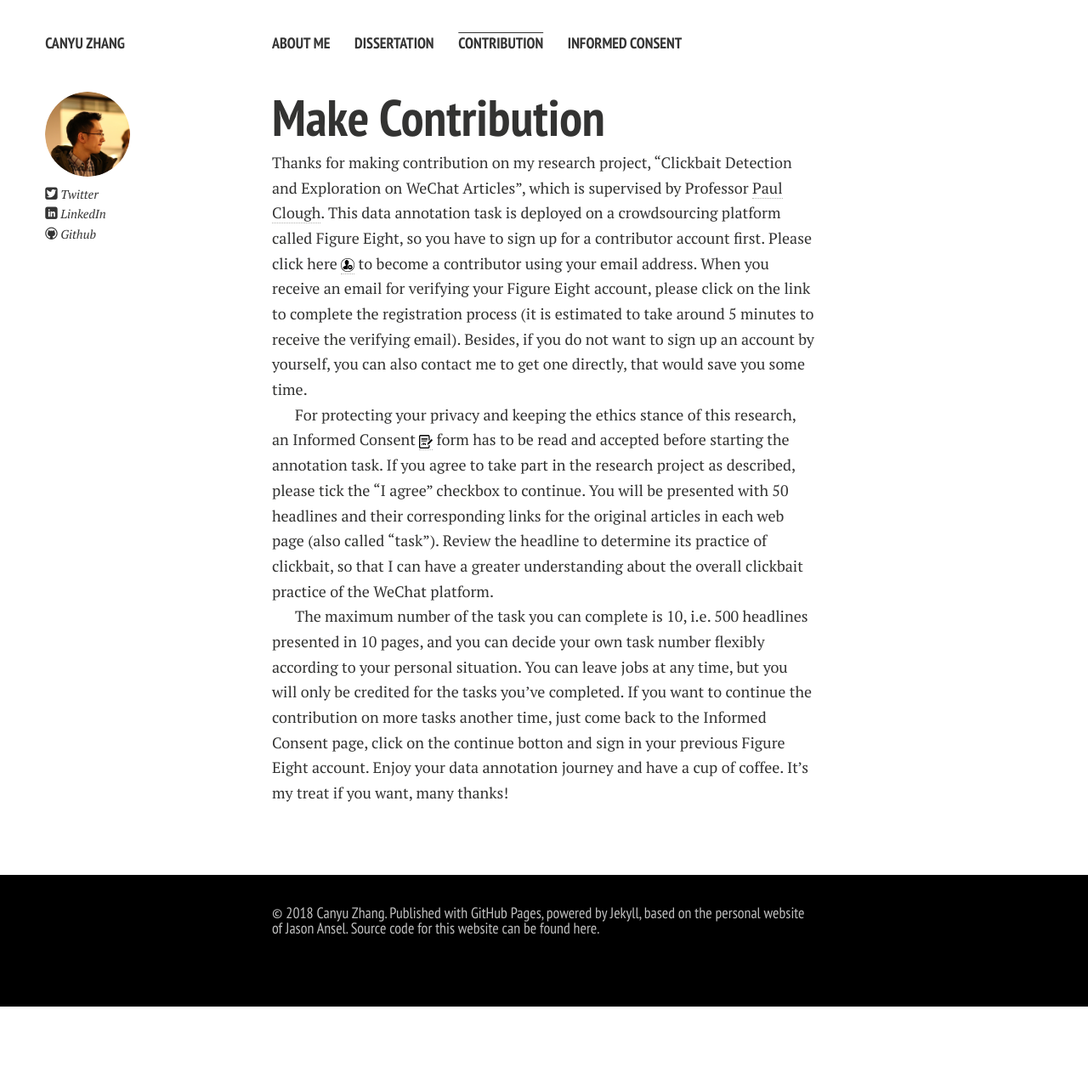
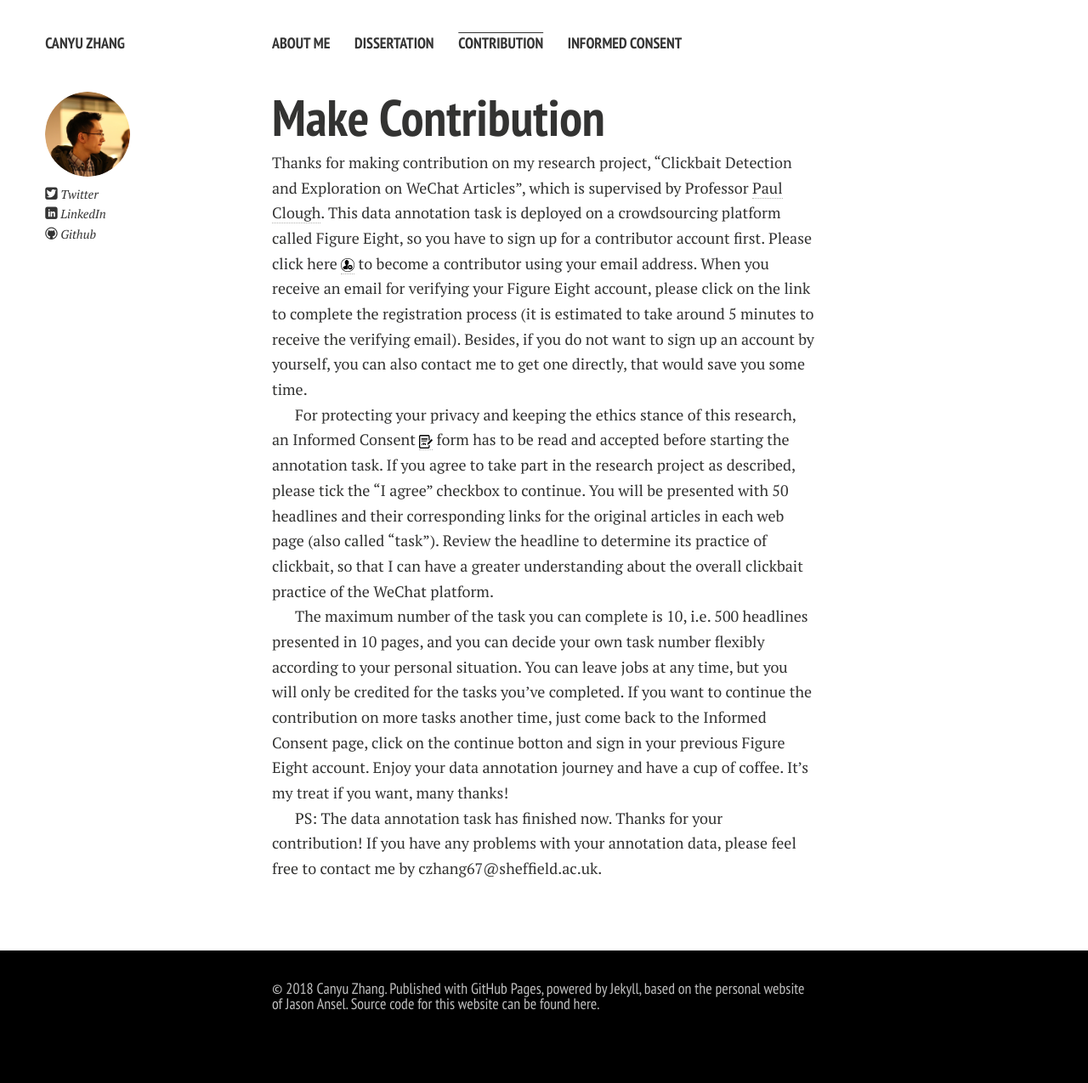
Before and after one commit to aaronzhangcanyu/aaronzhangcanyu.github.io, a Jekyll site: the page built from contribution.md, in a window 1280 px wide. Shown: the whole page at 85% size. Built offline with Jekyll 4.4.1, drawn with Linux system fonts in a browser that asks for light colours; nearby versions of some CDN libraries; Markdown is read by kramdown in place of the engine named in the settings; before the commit the page ends 1185 px from its top, so only the background shows below that.

Commit message:
Update contribution.md

```diff
--- a/contribution.md
+++ b/contribution.md
@@ -12,6 +12,8 @@ For protecting your privacy and keeping the ethics stance of this research, an I
 
 The maximum number of the task you can complete is 10, i.e. 500 headlines presented in 10 pages, and you can decide your own task number flexibly according to your personal situation. You can leave jobs at any time, but you will only be credited for the tasks you've completed. If you want to continue the contribution on more tasks another time, just come back to the Informed Consent page, click on the continue botton and sign in your previous Figure Eight account. Enjoy your data annotation journey and have a cup of coffee. It's my treat if you want, many thanks!
 
+PS: The data annotation task has finished now. Thanks for your contribution! If you have any problems with your annotation data, please feel free to contact me by czhang67@sheffield.ac.uk.
+
 
 
 [Paul Clough]: https://www.sheffield.ac.uk/is/staff/clough
```
